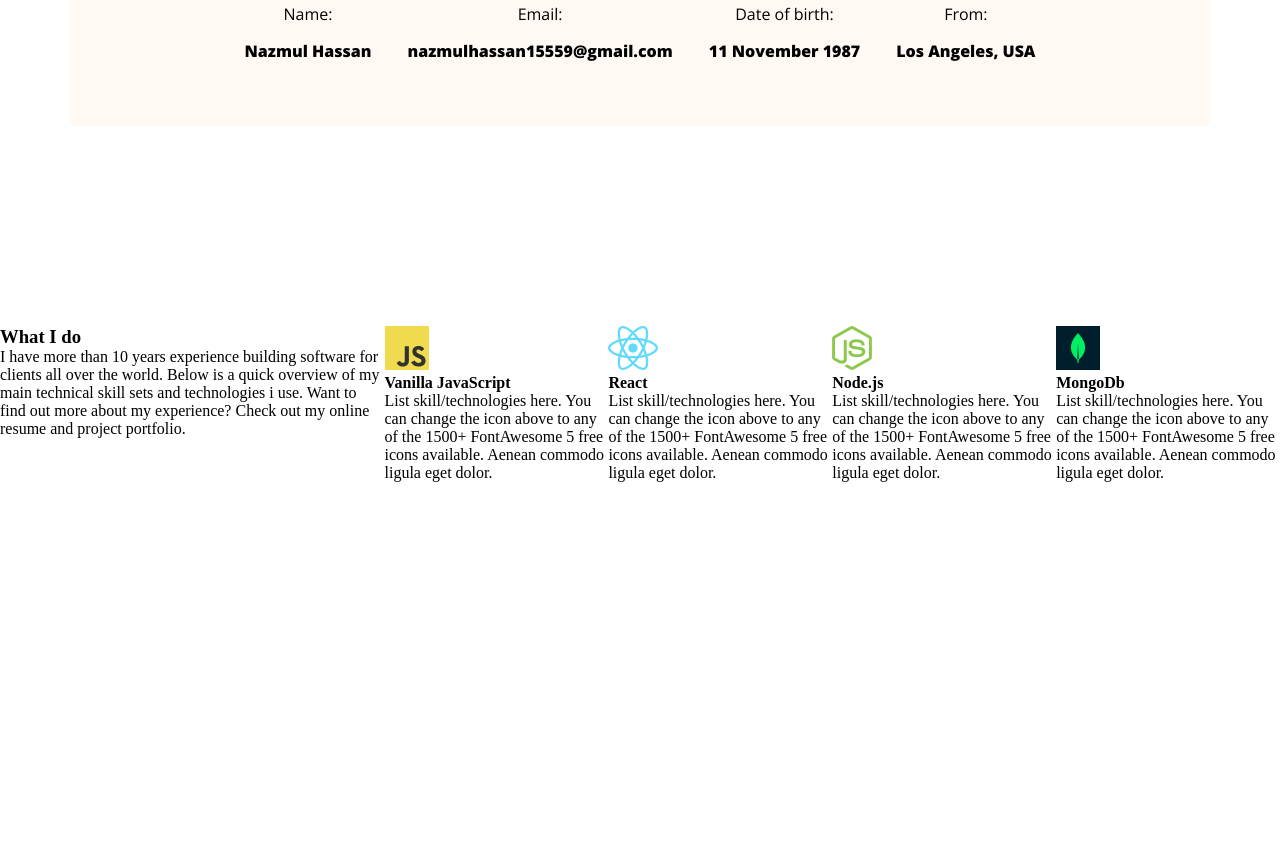
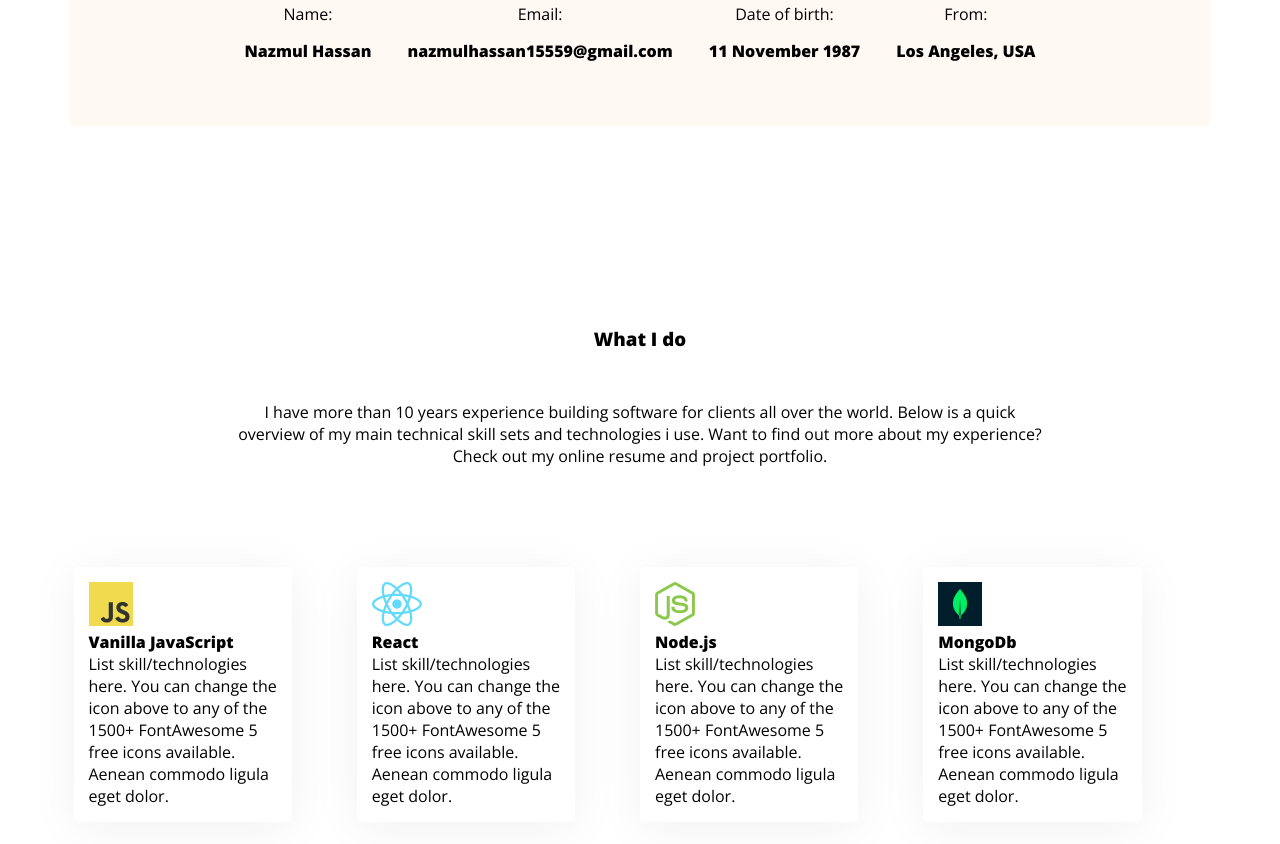
Before and after one commit to Nazmul-Hassan10/module-05-portfolio, a plain HTML site: page index.html in a window 1280 px wide. Shown: the part 1424-2268 px from the top of the page. Before the commit the page ends 1906 px from the top, so only its background shows below. Drawn offline with nearby package versions, Linux system fonts and the light colour scheme; a web font is replaced by a local one.

Commit message:
5th commit

```diff
--- a/index.html
+++ b/index.html
@@ -81,30 +81,28 @@
         <!--3rd part-->
         <section>
             <div class="main_programs_container">
+                <h3 class="what_I">What I do</h3>
+                <p class="experience">I have more than 10 years experience building software for clients all over the world. Below is a quick <br>overview of my main technical skill sets and technologies i use. Want to find out more about my experience? <br>Check out my online resume and project portfolio.</p>
                 <div class="main_programs">
-                    <div class="text_div">
-                        <h3>What I do</h3>
-                        <p>I have more than 10 years experience building software for clients all over the world. Below is a quick overview of my main technical skill sets and technologies i use. Want to find out more about my experience? Check out my online resume and project portfolio.</p>
-                    </div>
                     <div class="languages">
                         <img src="./images/icons/js.png">
                         <h4>Vanilla JavaScript</h4>
-                        <p>List skill/technologies here. You can change the icon above to any of the 1500+ FontAwesome 5 free icons available. Aenean commodo ligula eget dolor.</p>
+                        <p>List skill/technologies <br>here. You can change the <br>icon above to any of the <br>1500+ FontAwesome 5 <br>free icons available. <br>Aenean commodo ligula <br>eget dolor.</p>
                     </div>
                     <div class="languages">
                         <img src="./images/icons/react.png">
                         <h4>React</h4>
-                        <p>List skill/technologies here. You can change the icon above to any of the 1500+ FontAwesome 5 free icons available. Aenean commodo ligula eget dolor.</p>
+                        <p>List skill/technologies <br>here. You can change the <br>icon above to any of the <br>1500+ FontAwesome 5 <br>free icons available. <br>Aenean commodo ligula <br>eget dolor.</p>
                     </div>
                     <div class="languages">
                         <img src="./images/icons/nodejs.png">
                         <h4>Node.js</h4>
-                        <p>List skill/technologies here. You can change the icon above to any of the 1500+ FontAwesome 5 free icons available. Aenean commodo ligula eget dolor.</p>
+                        <p>List skill/technologies <br>here. You can change the <br>icon above to any of the <br>1500+ FontAwesome 5 <br>free icons available. <br>Aenean commodo ligula <br>eget dolor.</p>
                     </div>
                     <div class="languages">
                         <img src="./images/icons/mongo.png">
                         <h4>MongoDb</h4>
-                        <p>List skill/technologies here. You can change the icon above to any of the 1500+ FontAwesome 5 free icons available. Aenean commodo ligula eget dolor.</p>
+                        <p>List skill/technologies <br>here. You can change the <br>icon above to any of the <br>1500+ FontAwesome 5 <br>free icons available. <br>Aenean commodo ligula <br>eget dolor.</p>
                     </div>
                 </div>
             </div>
--- a/style.css
+++ b/style.css
@@ -169,6 +169,28 @@ section a{
     font-weight: bold;
     padding: 15px 0;
 }
+.main_programs_container{
+    font-family: Open Sans;
+}
+
+.what_I{
+    text-align: center;
+    margin-bottom: 50px;
+}
+.experience{
+    text-align: center;
+}
+.languages{
+    border-radius: 5px;
+    background: #FFF;
+    padding: 15px;
+    margin-right: 65px;
+    box-shadow: 0px 6px 50px 0px rgba(0, 0, 0, 0.06);
+}
 .main_programs{
     display: flex;
+    margin-top: 100px;
+    margin-bottom: 150px;
+    justify-content: center;
+
 }
```
